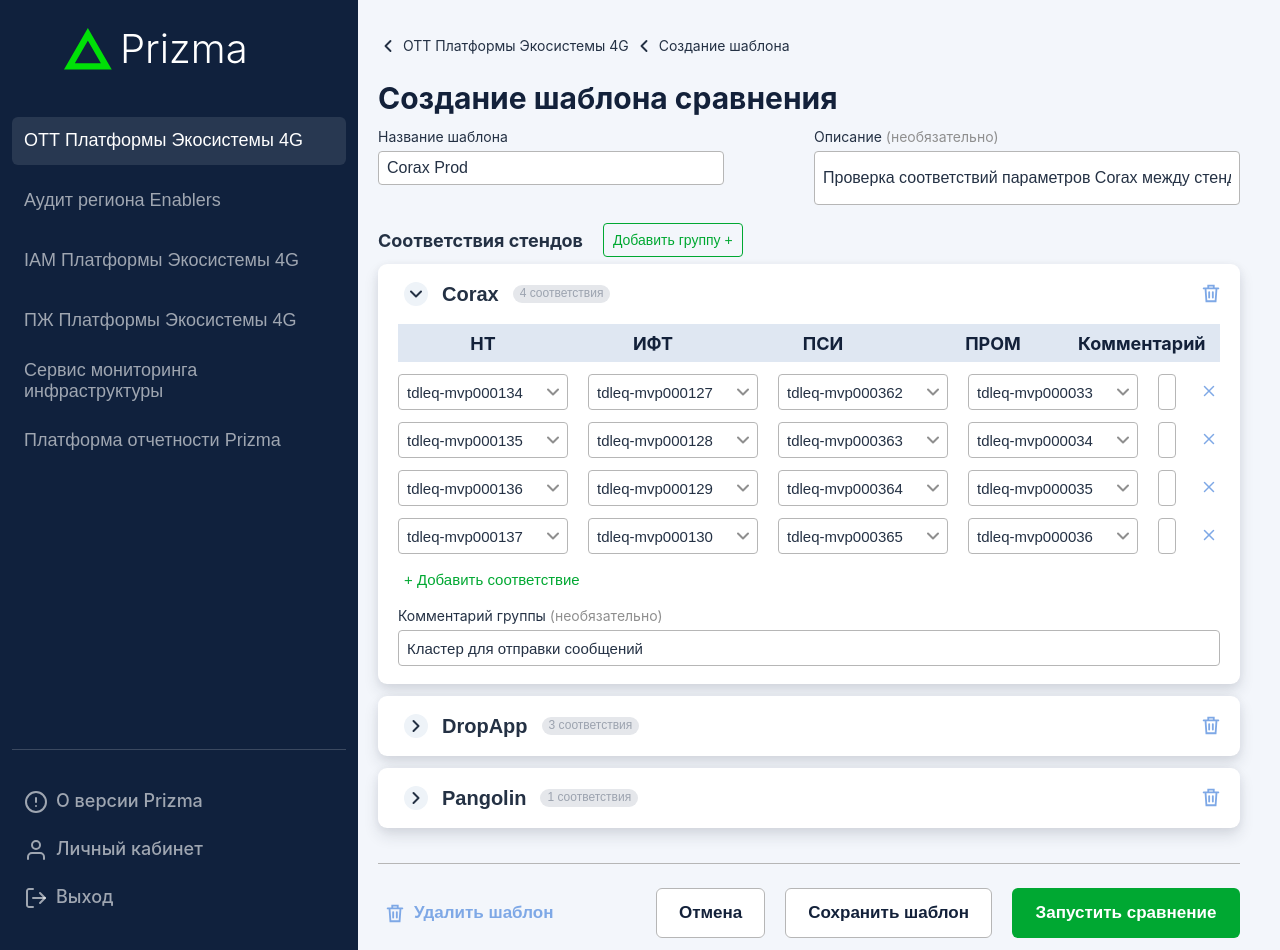
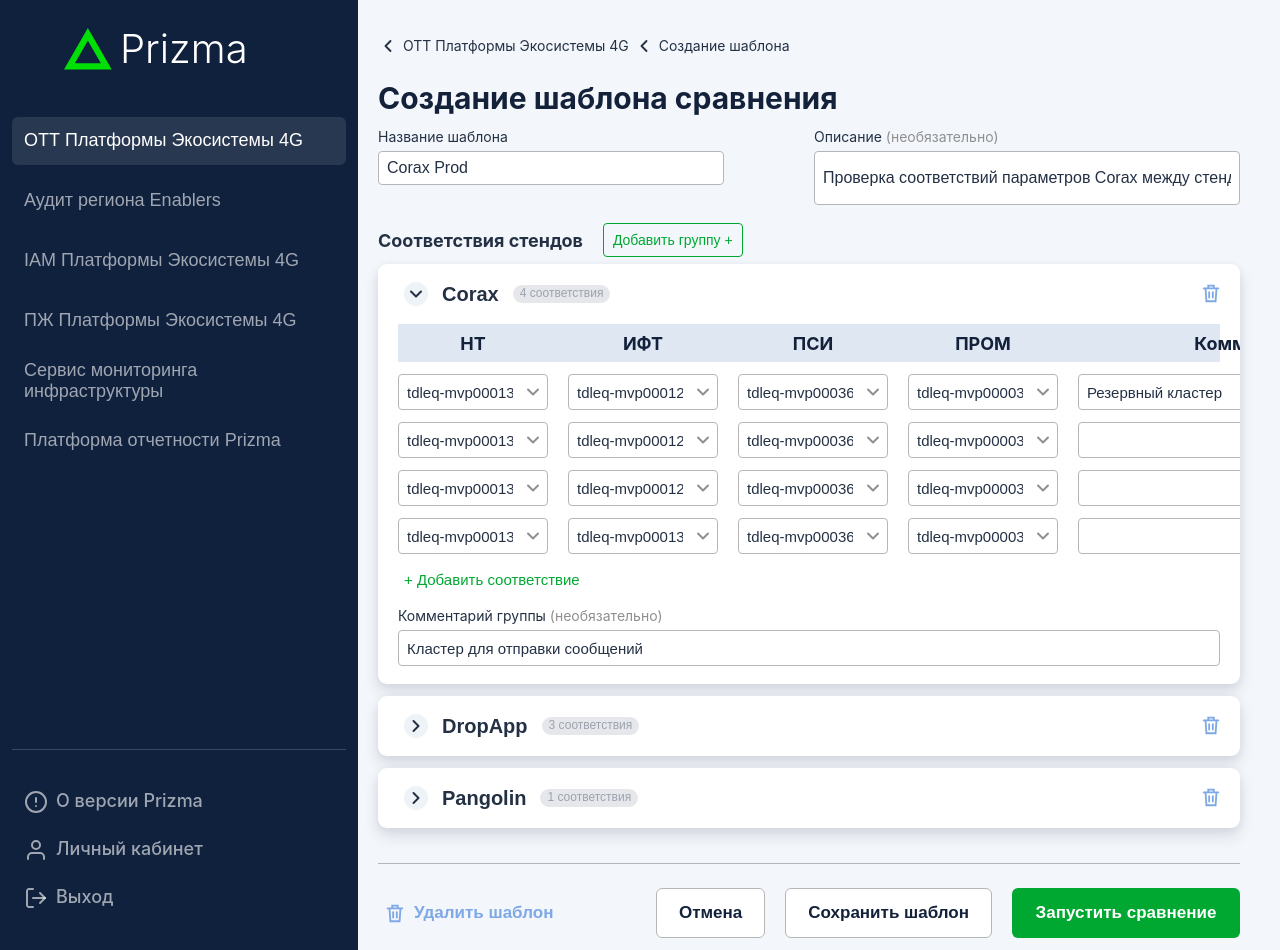
Before and after one commit to Trapzgit/ui_galaxy_prizma, a React (Create React App) app: page /compare-templates/new in a window 1280 px wide. Built offline with nearby package versions, Linux system fonts and the light colour scheme.

Commit message:
Fixes CreateCompareTemplatePage

```diff
--- a/src/pages/CreateCompareTemplatePage/CreateCompareTemplatePage.css
+++ b/src/pages/CreateCompareTemplatePage/CreateCompareTemplatePage.css
@@ -230,22 +230,34 @@
   width: 100%;
 }
 
+.template-table {
+  width: 100%;
+  --stand-column: minmax(150px, 1fr);
+  --comment-column: minmax(360px, 3fr);
+  --remove-column: 26px;
+  --table-gap: 20px;
+}
+
 .template-table__head {
   height: 38px;
   display: grid;
-  grid-template-columns: 170px 170px 170px 170px 1fr 26px;
+  grid-template-columns:
+    repeat(4, var(--stand-column))
+    var(--comment-column)
+    var(--remove-column);
+  column-gap: var(--table-gap);
   align-items: center;
   background: #dfe7f2;
+  padding: 0;
 }
 
 .template-table__head span {
-  text-align: center;
+  display: flex;
+  align-items: center;
+  justify-content: center;
   color: #13213a;
   font-size: 18px;
   font-weight: 700;
-}
-
-.template-table__head span:last-child {
   text-align: center;
 }
 
@@ -258,8 +270,11 @@
 
 .template-table__row {
   display: grid;
-  grid-template-columns: 170px 170px 170px 170px 1fr 26px;
-  gap: 20px;
+  grid-template-columns:
+    repeat(4, var(--stand-column))
+    var(--comment-column)
+    var(--remove-column);
+  column-gap: var(--table-gap);
   align-items: center;
 }
 
```
